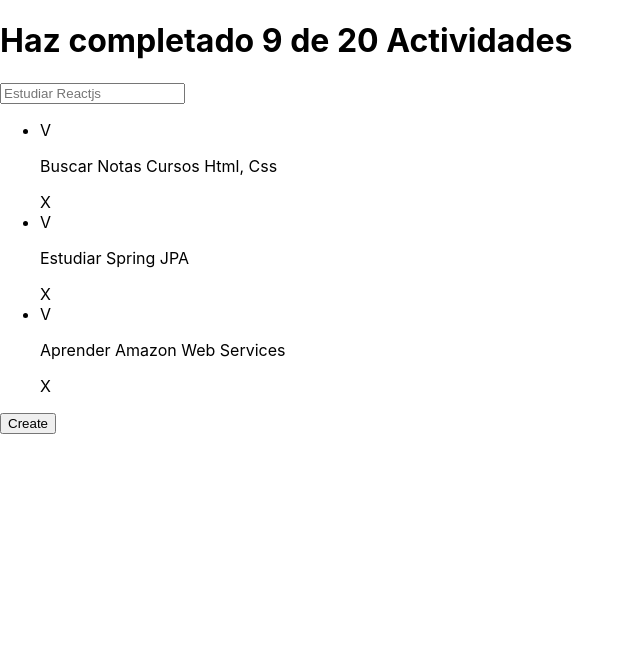
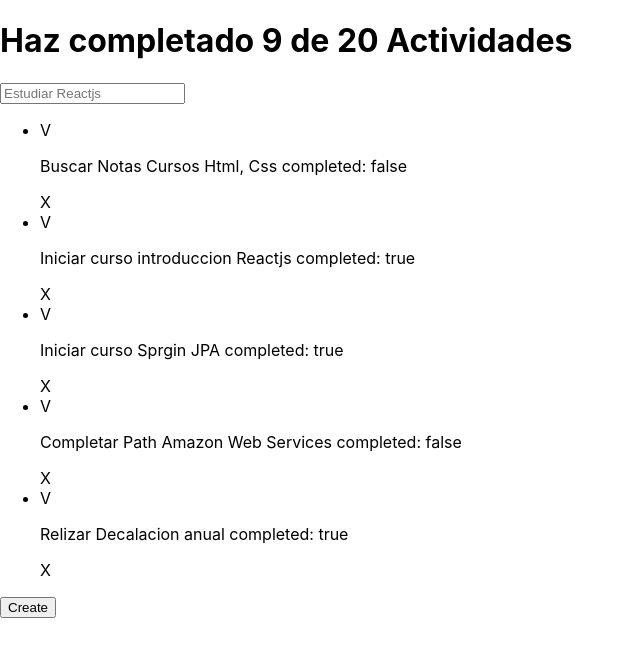
Before and after one commit to BrayanAlexisAC/reactjs_training, a React (Create React App) app: page / in a window 1280 px wide. Shown: the top 656 px of the page, without its empty margins (0-640 px from the left). Built offline with nearby package versions, Linux system fonts and the light colour scheme.

Commit message:
Created components throught iterate elements in an Array

```diff
--- a/src/components/App.js
+++ b/src/components/App.js
@@ -1,22 +1,30 @@
-import '../App.css';
-import React from 'react';
-import { TodoCounter } from './TodoCounter';
-import { TodoSearch } from './TodoSearch';
-import { TodoList } from './TodoList';
-import { TodoItem } from './TodoItem';
-import { TodoCreateButton } from './TodoCreateButton';
+import "../App.css";
+import React from "react";
+import { TodoCounter } from "./TodoCounter";
+import { TodoSearch } from "./TodoSearch";
+import { TodoList } from "./TodoList";
+import { TodoItem } from "./TodoItem";
+import { TodoCreateButton } from "./TodoCreateButton";
+
+const defaultElements = [
+  { text: "Buscar Notas Cursos Html, Css", completed: false },
+  { text: "Iniciar curso introduccion Reactjs", completed: true },
+  { text: "Iniciar curso Sprgin JPA", completed: true },
+  { text: "Completar Path Amazon Web Services", completed: false },
+  { text: "Relizar Decalacion anual", completed: true },
+];
 
 function App() {
   return (
     <React.Fragment>
-        <TodoCounter finishNumber={9} totalTodoThings={20} />
-        <TodoSearch/>
-        <TodoList>
-          <TodoItem description={'Buscar Notas Cursos Html, Css'}/>
-          <TodoItem description={'Estudiar Spring JPA'}/>
-          <TodoItem description={'Aprender Amazon Web Services'}/>
-        </TodoList>
-        <TodoCreateButton type={'Create'} />
+      <TodoCounter finishNumber={9} totalTodoThings={20} />
+      <TodoSearch />
+      <TodoList>
+        {defaultElements.map((object) => (
+          <TodoItem key={object.text} todo={object} />
+        ))}
+      </TodoList>
+      <TodoCreateButton type={"Create"} />
     </React.Fragment>
   );
 }
--- a/src/components/TodoItem.js
+++ b/src/components/TodoItem.js
@@ -1,11 +1,14 @@
-function TodoItem({description}) {
+function TodoItem({ todo }) {
+  console.log(todo)
   return (
     <li>
       <span>V</span>
-      <p>{description}</p>
+      <p>
+        {todo.text} completed: {todo.completed.toString()}
+      </p>
       <span>X</span>
     </li>
   );
 }
 
-export {TodoItem}
+export { TodoItem };
```
